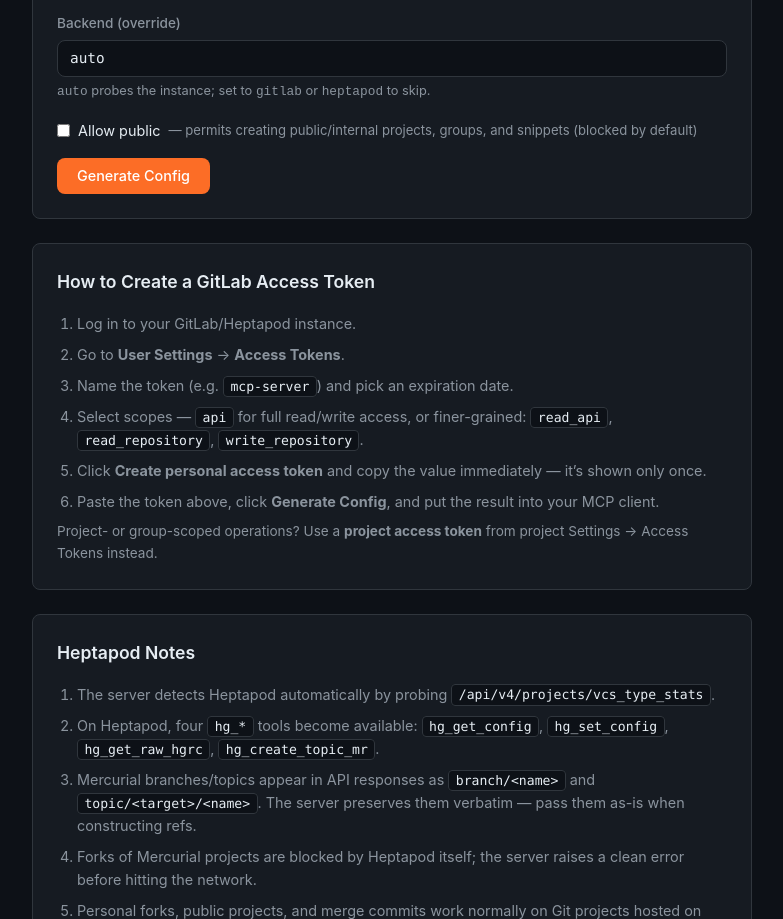
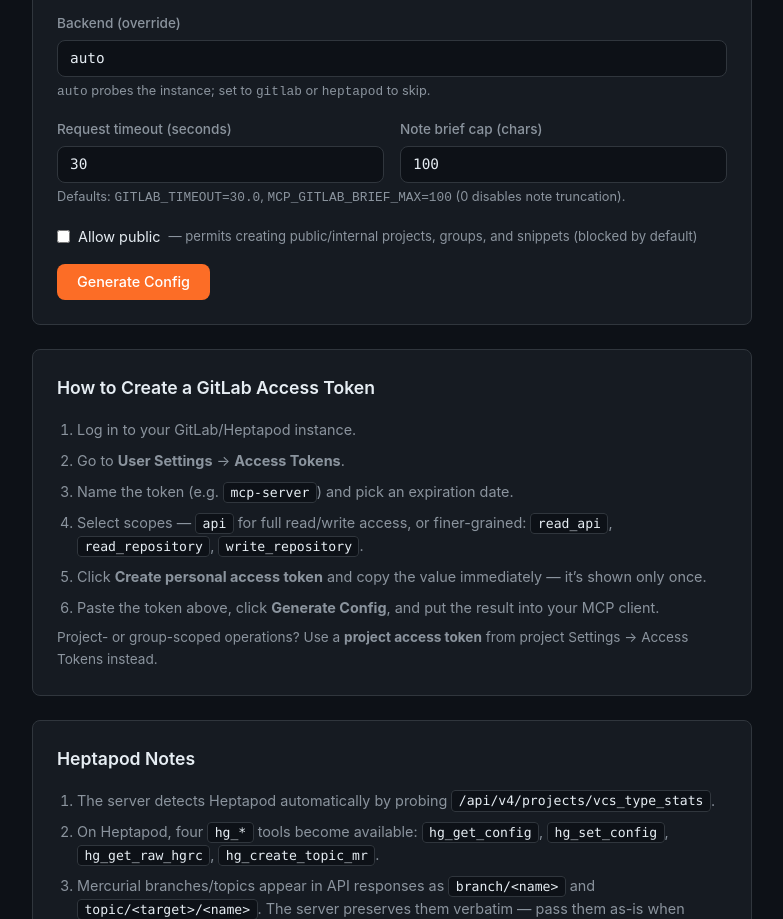
Before and after one commit to nikitatsym/gitlab-mcp, a website: page docs/index.html in a window 1280 px wide. Shown: the part 827-1746 px from the top of the page, without its empty margins (248-1031 px from the left). Drawn offline with Linux system fonts and the light colour scheme.

Commit message:
Add timeout and brief-max fields to setup page generator

```diff
--- a/docs/index.html
+++ b/docs/index.html
@@ -178,6 +178,18 @@
     <input type="text" id="backend" value="auto" spellcheck="false">
     <p class="hint"><code>auto</code> probes the instance; set to <code>gitlab</code> or <code>heptapod</code> to skip.</p>
 
+    <div style="display:flex;gap:1rem;margin-bottom:1rem">
+      <div style="flex:1">
+        <label for="timeout">Request timeout (seconds)</label>
+        <input type="text" id="timeout" value="30" spellcheck="false" style="margin-bottom:0">
+      </div>
+      <div style="flex:1">
+        <label for="brief-max">Note brief cap (chars)</label>
+        <input type="text" id="brief-max" value="100" spellcheck="false" style="margin-bottom:0">
+      </div>
+    </div>
+    <p class="hint">Defaults: <code>GITLAB_TIMEOUT=30.0</code>, <code>MCP_GITLAB_BRIEF_MAX=100</code> (0 disables note truncation).</p>
+
     <label style="display:flex;align-items:center;gap:0.5rem;cursor:pointer;margin-bottom:1rem;color:var(--text);font-size:0.9rem;font-weight:400">
       <input type="checkbox" id="allow-public" style="width:auto;margin:0">
       Allow public <span style="color:var(--muted);font-size:0.82rem">&mdash; permits creating public/internal projects, groups, and snippets (blocked by default)</span>
@@ -233,9 +245,11 @@
 
 <script>
 function generate() {
-  const url     = document.getElementById('gitlab-url').value.trim().replace(/\/+$/, '');
-  const token   = document.getElementById('gitlab-token').value.trim();
-  const backend = document.getElementById('backend').value.trim() || 'auto';
+  const url      = document.getElementById('gitlab-url').value.trim().replace(/\/+$/, '');
+  const token    = document.getElementById('gitlab-token').value.trim();
+  const backend  = document.getElementById('backend').value.trim() || 'auto';
+  const timeout  = document.getElementById('timeout').value.trim();
+  const briefMax = document.getElementById('brief-max').value.trim();
 
   if (!url) { alert('Please enter your GitLab URL.'); return; }
   if (!token) { alert('Please enter your access token.'); return; }
@@ -245,6 +259,8 @@
     GITLAB_TOKEN: token
   };
   if (backend !== 'auto') env.GITLAB_BACKEND = backend;
+  if (timeout && timeout !== '30') env.GITLAB_TIMEOUT = timeout;
+  if (briefMax && briefMax !== '100') env.MCP_GITLAB_BRIEF_MAX = briefMax;
 
   const args = ["--refresh", "--extra-index-url", "https://nikitatsym.github.io/gitlab-mcp/simple", "gitlab-mcp"];
   if (document.getElementById('allow-public').checked) args.push("--allow-public");
```
